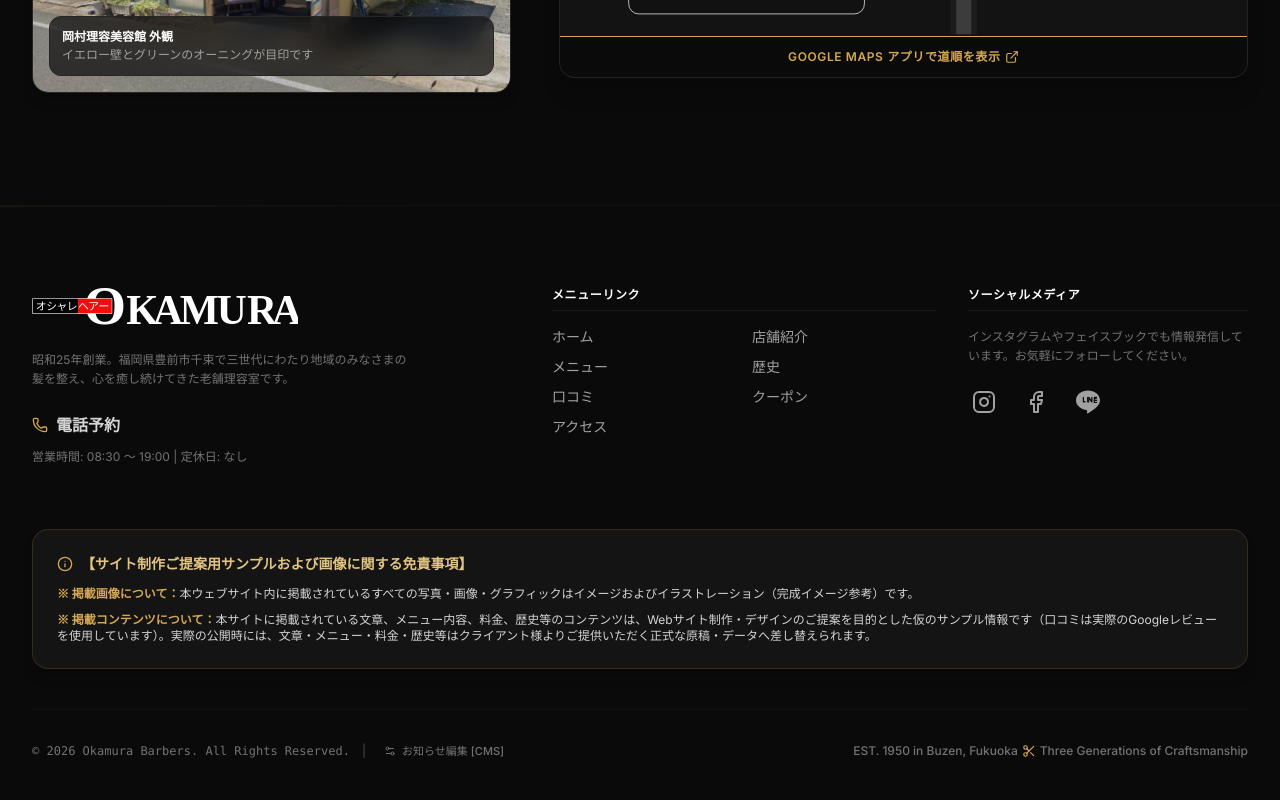
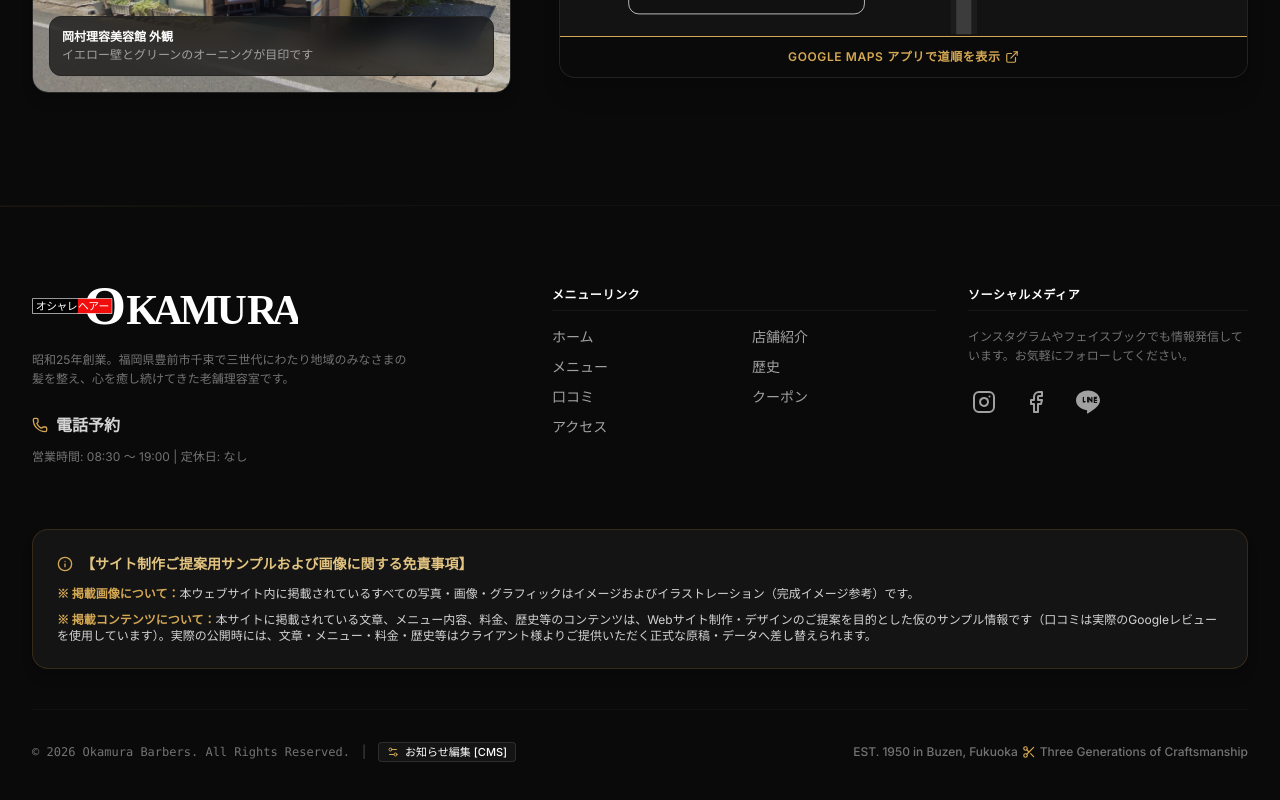
Before and after one commit to canuckinjapan-cmd/Okamura-Barbers, a React (Vite) app: page / in a window 1280 px wide. Shown: the part 8079-8879 px from the top of the page. Built offline with nearby package versions, Linux system fonts and the light colour scheme; a web font is replaced by a local one.

Commit message:
style: update CMS button appearance
Improve visibility and design of the CMS trigger button in the footer to better match the premium aesthetic.

```diff
--- a/src/App.tsx
+++ b/src/App.tsx
@@ -705,13 +705,13 @@ export default function App() {
               <button
                 type="button"
                 onClick={() => setIsCmsOpen(true)}
-                className="inline-flex items-center gap-1.5 text-[11px] text-neutral-500 hover:text-gold-400 transition-colors cursor-pointer py-0.5 px-1.5 rounded hover:bg-neutral-900/60"
+                className="inline-flex items-center gap-1.5 text-[11px] text-white hover:text-gold-300 transition-colors cursor-pointer py-0.5 px-2 rounded bg-neutral-900/80 border border-neutral-700/60 hover:border-gold-400/50 hover:bg-neutral-850"
                 title="店舗のお知らせ・営業案内を変更する（簡易CMS）"
                 aria-label="店舗お知らせの編集 (簡易CMS)"
                 id="footer-cms-btn"
               >
-                <Settings2 className="w-3 h-3 text-neutral-500 hover:text-gold-400 transition-colors" />
-                <span className="font-sans">お知らせ編集 [CMS]</span>
+                <Settings2 className="w-3 h-3 text-gold-400" />
+                <span className="font-sans text-white font-medium">お知らせ編集 [CMS]</span>
               </button>
             </div>
             <p className="flex items-center gap-1">
```
